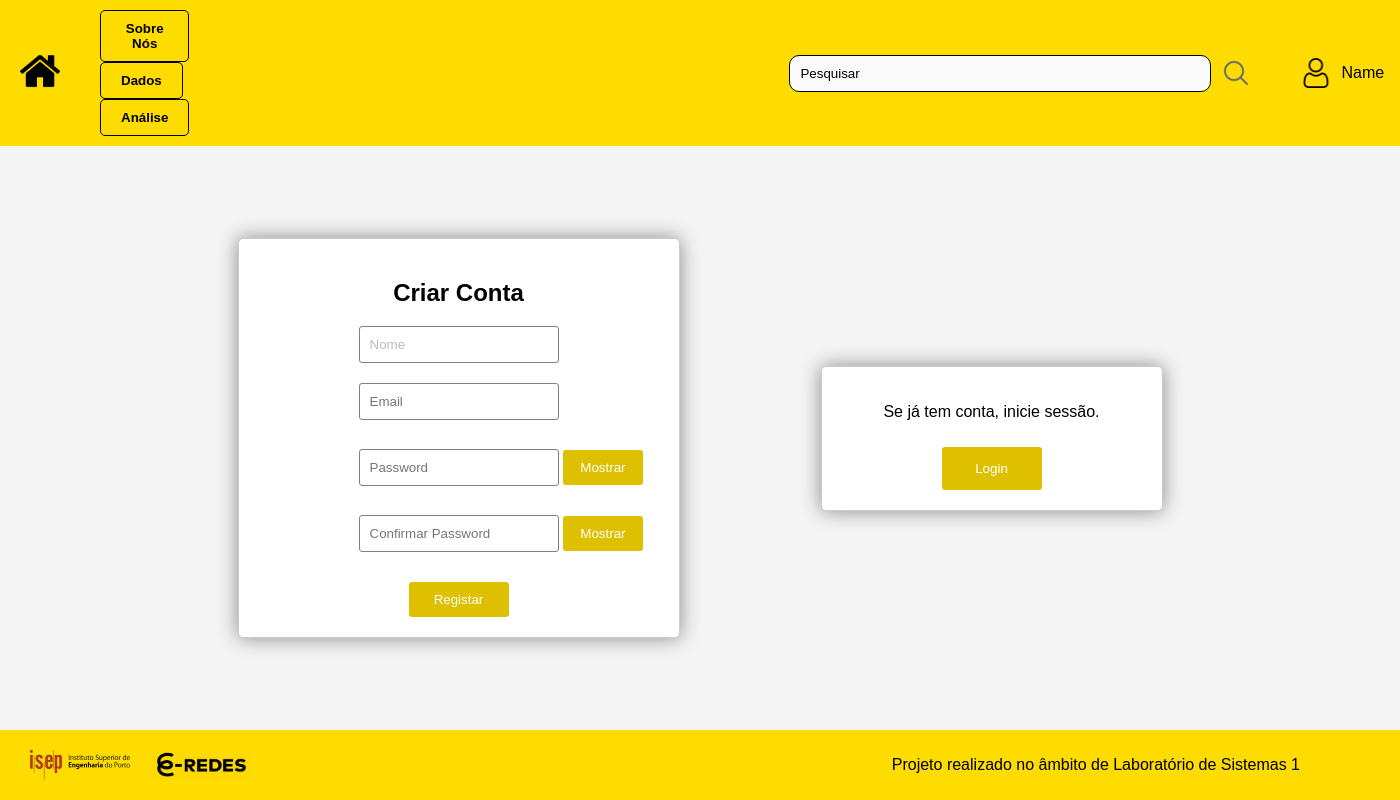
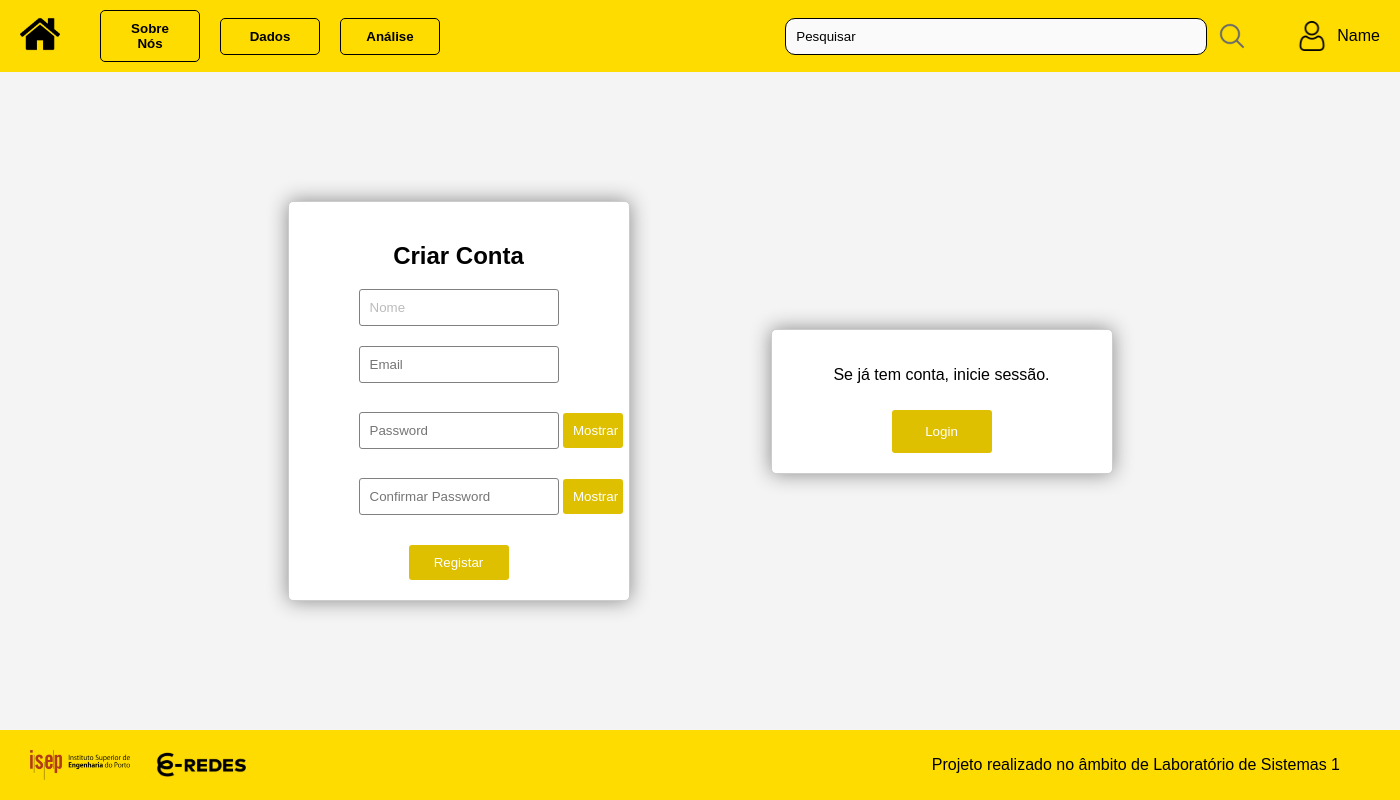
Before and after one commit to joaomiranda1220911/LSIS1_2324_G04, a PHP site: page /Register.php in a window 1400 px wide. Run offline with PHP 8.4, Linux system fonts and the light colour scheme; the visitor is signed in with stand-in values (Sample User, id 1).

Commit message:
correção nav e centralizar pagina registo

```diff
--- a/script.js
+++ b/script.js
@@ -4,7 +4,7 @@ function togglePasswordVisibility(id) {
 
     if (passwordInput.type === "password") {
         passwordInput.type = "text";
-        toggleButton.textContent = "Esconder";
+        toggleButton.textContent = "Ocultar";
     } else {
         passwordInput.type = "password";
         toggleButton.textContent = "Mostrar";
--- a/styles.css
+++ b/styles.css
@@ -13,6 +13,21 @@ header {
     padding: 10px 20px;
 }
 
+.nav {
+    display: flex;
+    align-items: center;
+}
+
+.nav-buttons {
+    display: flex;
+    align-items: center;
+}
+
+.nav-buttons button {
+    height: auto;
+    width: 100px;
+}
+
 .logo img {
     height: 40px;
     cursor: pointer;
@@ -23,7 +38,7 @@ header {
     display: flex;
     align-items: center;
     border-color: 1px #898989 solid;
-    margin-left: 550px;
+    margin-left: auto; /* This will push the element to the right */
 }
 
 .search-bar input[type="text"] {
@@ -143,10 +158,6 @@ main {
 .footer-left img {
     height: 30px;
     margin-right: 10px;
-}
-
-.footer-right {
-    margin-right: 40px;
 }
 
 .footer-content img {
@@ -310,7 +321,7 @@ main {
 }
 
 .register-box {
-    width: 400px;
+    width: 300px;
     padding: 20px;
     background-color: white;
     border-radius: 5px;
@@ -347,7 +358,7 @@ main {
     position: relative;
     width: 100%;
     margin-bottom: 10px;
-    margin-left: 200px;
+    margin-left: 100px;
 }
 
 .input-container button:hover {
@@ -429,7 +440,6 @@ form input[type="text"]::placeholder {
 
 .input-container button{
     background-color: #dec000;
-    width: 80px;
+    width: 60px;
     height: 35px;
-
 }
```
